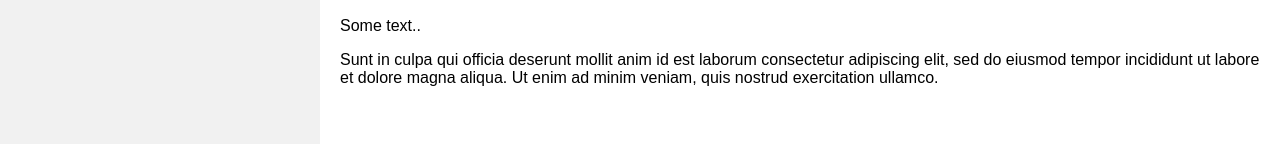
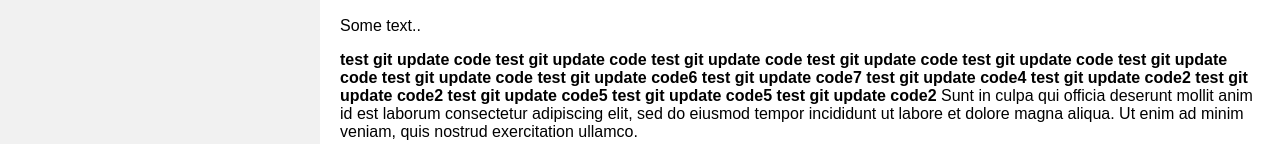
Before and after one commit to bdavijit/PersonalPortfolio, a plain HTML site: page index.html in a window 1280 px wide. Shown: the part 801-945 px from the top of the page. Drawn offline with Linux system fonts and the light colour scheme.

Commit message:
add strong tag

```diff
--- a/index.html
+++ b/index.html
@@ -63,6 +63,22 @@
         <!-- </div> -->
         <p>Some text..</p>
         <p>
+          <strong>test git update code</strong>
+          <strong>test git update code</strong>
+          <strong>test git update code</strong>
+          <strong>test git update code</strong>
+          <strong>test git update code</strong>
+          <strong>test git update code</strong>
+          <strong>test git update code</strong>
+          <strong>test git update code6</strong>
+          <strong>test git update code7</strong>
+          <strong>test git update code4</strong>
+          <strong>test git update code2</strong>
+          <strong>test git update code2</strong>
+          <strong>test git update code5</strong>
+          <strong>test git update code5</strong>
+          <strong>test git update code2</strong>
+
           Sunt in culpa qui officia deserunt mollit anim id est laborum
           consectetur adipiscing elit, sed do eiusmod tempor incididunt ut
           labore et dolore magna aliqua. Ut enim ad minim veniam, quis nostrud
@@ -96,6 +112,5 @@
       <p>Email: bdavijit01@gmail.com</p>
       <p>Address: uttor Alipur, Natore</p>
     </div>
-
   </body>
 </html>
```
